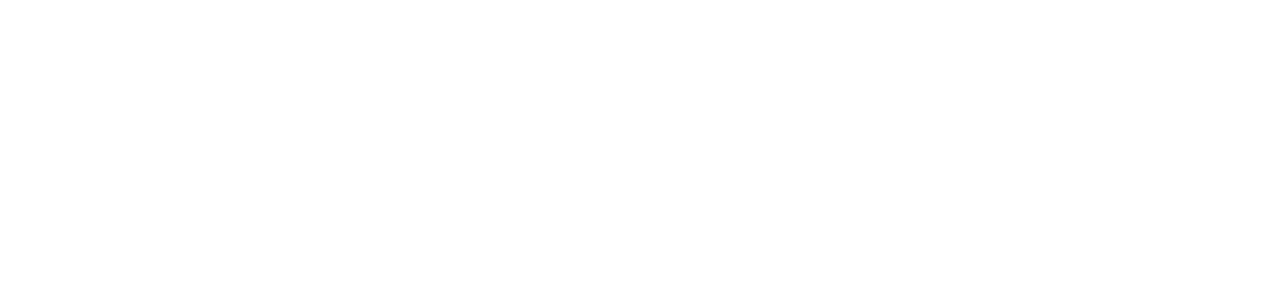
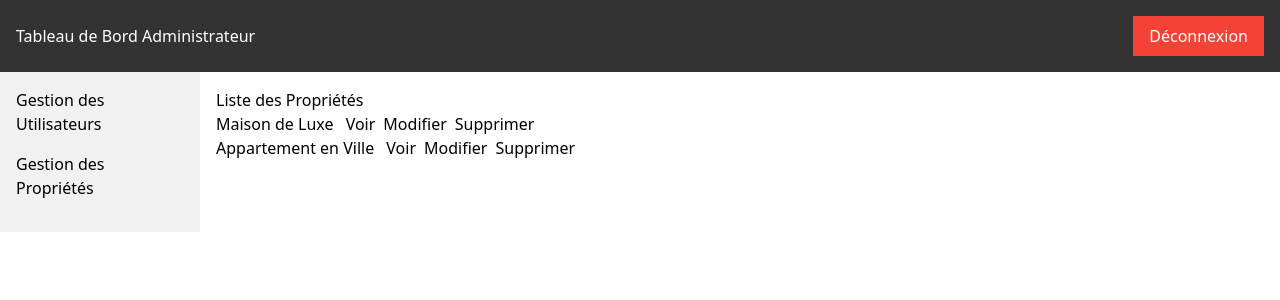
Before and after one commit to Algjosaphat/IMB, a Vue app: page /admin/properties in a window 1280 px wide. Before the commit this address had no page. Shown: the top 300 px of the page. Built offline with nearby package versions, Linux system fonts and the light colour scheme.

Commit message:
début admin

```diff
--- a/src/assets/services.json
+++ b/src/assets/services.json
@@ -5,7 +5,7 @@
         "description": "Chez HPR COOL SARL, nous vous accompagnons dans toutes les étapes de l'achat de propriétés, que ce soit pour une résidence principale ou un investissement immobilier. Nous vous offrons un large choix de maisons, appartements, et terrains disponibles.",
         "link": "/servicepresentation",
         "detail": "Nous analysons vos besoins et votre budget afin de vous proposer les meilleures options sur le marché. Notre équipe vous accompagne dans les démarches administratives, les négociations et la finalisation de l'achat. Nous travaillons en collaboration avec des experts pour évaluer la valeur réelle des biens, vous assurant un investissement sûr et rentable.",
-        "link2" : "/"
+        "link2" : "https://wa.me/+22998889860"
     },
     {
         "id": 2,
@@ -13,7 +13,7 @@
         "description": "Nous facilitons la vente de vos propriétés en vous apportant une expertise locale et en vous offrant une visibilité maximale auprès des acheteurs potentiels. Nos agents immobiliers sont là pour vous aider à obtenir le meilleur prix pour votre bien.",
         "link": "/servicepresentation",
         "detail": "Nous mettons en place des stratégies de marketing personnalisées pour attirer un maximum d'acheteurs. Notre expertise dans l'évaluation immobilière vous permet de positionner votre bien au prix juste, tout en maximisant sa valeur. Nous gérons également les visites, les négociations et les aspects légaux pour une transaction fluide.",
-        "link2" : "/"
+        "link2" : "https://wa.me/+22998889860"
     },
     {
         "id": 3,
@@ -21,7 +21,7 @@
         "description": "Laissez-nous gérer vos biens locatifs pour vous. Nous nous occupons de tout, de la recherche de locataires fiables à la gestion des paiements et de l'entretien de la propriété. Vous profitez d'un revenu locatif sans les tracas de la gestion quotidienne.",
         "link": "/servicepresentation",
         "detail": "Nous prenons en charge l'ensemble du processus locatif : recherche et sélection de locataires, rédaction de baux, gestion des loyers, et entretien régulier des biens. Nos services incluent également la résolution des litiges éventuels, la gestion des sinistres et la maintenance des équipements, vous garantissant une tranquillité d'esprit totale.",
-        "link2" : "/"
+        "link2" : "https://wa.me/+22998889860"
     },
     {
         "id": 4,
@@ -29,7 +29,7 @@
         "description": "Que vous souhaitiez construire votre maison de rêve ou rénover une propriété existante, HPR COOL SARL vous accompagne dans vos projets de construction et de rénovation avec des solutions sur mesure adaptées à vos besoins et à votre budget.",
         "link": "/servicepresentation",
         "detail": "Nous collaborons avec des architectes et entrepreneurs qualifiés pour réaliser vos projets, de la conception à la livraison. Que ce soit pour une nouvelle construction ou une rénovation, nous assurons le suivi complet des travaux, le respect des délais et des budgets, tout en garantissant un résultat de haute qualité.",
-        "link2" : "/"
+        "link2" : "https://wa.me/+22998889860"
     },
     {
         "id": 5,
@@ -37,7 +37,7 @@
         "description": "Nos experts supervisent vos chantiers de construction ou de rénovation afin de s'assurer que tout se déroule selon les plans et dans le respect des délais. Nous réalisons également des évaluations détaillées pour garantir la qualité du travail.",
         "link": "/servicepresentation",
         "detail": "Nous offrons un service de suivi rigoureux à chaque étape de votre projet de construction ou rénovation. Des contrôles réguliers sont effectués sur le site pour s'assurer que les normes de qualité et de sécurité sont respectées. Des rapports d'avancement détaillés vous sont fournis, vous permettant de suivre l'évolution du chantier en toute transparence.",
-        "link2" : "/"
+        "link2" : "https://wa.me/+22998889860"
     },
     {
         "id": 6,
@@ -45,6 +45,6 @@
         "description": "Protégez votre investissement immobilier grâce à nos services d'entretien. Que ce soit pour des réparations, du nettoyage ou des améliorations, nous nous assurons que votre propriété reste en parfait état tout au long de l'année.",
         "link": "/servicepresentation",
         "detail": "Notre équipe d'entretien intervient pour maintenir votre propriété en excellent état. Nous gérons les petites réparations, la maintenance préventive, ainsi que les interventions urgentes. Des services de nettoyage professionnel et des conseils pour l'amélioration de votre bien sont également inclus, pour vous offrir une propriété toujours valorisée.",
-        "link2" : "/"
+        "link2" : "https://wa.me/+22998889860"
     }
 ]
--- /dev/null
+++ b/src/components/Admin/Header.vue
@@ -0,0 +1,37 @@
+<!-- src/components/Admin/Header.vue -->
+<template>
+    <header class="admin-header">
+      <h1>Tableau de Bord Administrateur</h1>
+      <button @click="logout" class="logout-btn">Déconnexion</button>
+    </header>
+  </template>
+
+  <script>
+  export default {
+    methods: {
+      logout() {
+        // Logique de déconnexion
+        console.log("Déconnexion");
+        this.$router.push({ name: 'Loginpage' });
+      }
+    }
+  }
+  </script>
+
+  <style scoped>
+  .admin-header {
+    display: flex;
+    justify-content: space-between;
+    align-items: center;
+    padding: 1rem;
+    background-color: #333;
+    color: white;
+  }
+  .logout-btn {
+    background-color: #f44336;
+    color: white;
+    border: none;
+    padding: 0.5rem 1rem;
+    cursor: pointer;
+  }
+  </style>
--- /dev/null
+++ b/src/components/Admin/PropertyList.vue
@@ -0,0 +1,49 @@
+<!-- src/components/Admin/PropertyList.vue -->
+<template>
+    <div class="property-list">
+      <h2>Liste des Propriétés</h2>
+      <ul>
+        <li v-for="property in properties" :key="property.id">
+          {{ property.title }}
+          <button @click="viewProperty(property.id)">Voir</button>
+          <button @click="editProperty(property.id)">Modifier</button>
+          <button @click="deleteProperty(property.id)">Supprimer</button>
+        </li>
+      </ul>
+    </div>
+  </template>
+
+  <script>
+  export default {
+    data() {
+      return {
+        properties: [
+          { id: 1, title: 'Maison de Luxe' },
+          { id: 2, title: 'Appartement en Ville' },
+          // Autres propriétés fictives pour l'exemple
+        ]
+      };
+    },
+    methods: {
+      viewProperty(id) {
+        console.log("Voir propriété", id);
+      },
+      editProperty(id) {
+        console.log("Modifier propriété", id);
+      },
+      deleteProperty(id) {
+        console.log("Supprimer propriété", id);
+        this.properties = this.properties.filter(property => property.id !== id);
+      }
+    }
+  }
+  </script>
+
+  <style scoped>
+  .property-list {
+    padding: 1rem;
+  }
+  button {
+    margin-left: 0.5rem;
+  }
+  </style>
--- /dev/null
+++ b/src/components/Admin/Sidebar.vue
@@ -0,0 +1,26 @@
+<!-- src/components/Admin/Sidebar.vue -->
+<template>
+    <aside class="sidebar">
+      <nav>
+        <ul>
+          <li><router-link to="/admin/users">Gestion des Utilisateurs</router-link></li>
+          <li><router-link to="/admin/properties">Gestion des Propriétés</router-link></li>
+        </ul>
+      </nav>
+    </aside>
+  </template>
+
+  <style scoped>
+  .sidebar {
+    width: 200px;
+    background-color: #f1f1f1;
+    padding: 1rem;
+  }
+  .sidebar ul {
+    list-style-type: none;
+    padding: 0;
+  }
+  .sidebar ul li {
+    margin-bottom: 1rem;
+  }
+  </style>
--- /dev/null
+++ b/src/components/Admin/UserList.vue
@@ -0,0 +1,49 @@
+<!-- src/components/Admin/UserList.vue -->
+<template>
+    <div class="user-list">
+      <h2>Liste des Utilisateurs</h2>
+      <ul>
+        <li v-for="user in users" :key="user.id">
+          {{ user.name }} - {{ user.email }}
+          <button @click="viewUser(user.id)">Voir</button>
+          <button @click="editUser(user.id)">Modifier</button>
+          <button @click="deleteUser(user.id)">Supprimer</button>
+        </li>
+      </ul>
+    </div>
+  </template>
+
+  <script>
+  export default {
+    data() {
+      return {
+        users: [
+          { id: 1, name: 'John Doe', email: 'john@example.com' },
+          { id: 2, name: 'Jane Smith', email: 'jane@example.com' },
+          // Autres utilisateurs fictifs pour l'exemple
+        ]
+      };
+    },
+    methods: {
+      viewUser(id) {
+        console.log("Voir utilisateur", id);
+      },
+      editUser(id) {
+        console.log("Modifier utilisateur", id);
+      },
+      deleteUser(id) {
+        console.log("Supprimer utilisateur", id);
+        this.users = this.users.filter(user => user.id !== id);
+      }
+    }
+  }
+  </script>
+
+  <style scoped>
+  .user-list {
+    padding: 1rem;
+  }
+  button {
+    margin-left: 0.5rem;
+  }
+  </style>
--- a/src/components/Helper/Header.vue
+++ b/src/components/Helper/Header.vue
@@ -41,6 +41,7 @@
           <div v-show="dropdownOpen" class="absolute right-0 mt-2 w-48 bg-white rounded-md shadow-lg py-2 z-20">
             <router-link to="/profil" class="block px-4 py-2 text-gray-700 hover:bg-gray-100">Profil</router-link>
             <router-link to="/notifications" class="block px-4 py-2 text-gray-700 hover:bg-gray-100">Notifications</router-link>
+            <router-link to="/admin" class="block px-4 py-2 text-gray-700 hover:bg-gray-100">Admin</router-link>
             <button @click="logout" to="/" class="block w-full text-left px-4 py-2 text-gray-700 hover:bg-gray-100">
               Déconnexion
               <router-link to="/"></router-link>
--- /dev/null
+++ b/src/components/views/AdminDashboard.vue
@@ -0,0 +1,31 @@
+<template>
+    <div class="admin-dashboard">
+      <AdminHeader />
+      <div class="admin-main">
+        <AdminSidebar />
+        <router-view />
+      </div>
+    </div>
+  </template>
+
+  <script>
+  import AdminHeader from '../Admin/Header.vue';
+  import AdminSidebar from '../Admin/Sidebar.vue';
+
+  export default {
+    components: {
+      AdminHeader,
+      AdminSidebar,
+    },
+  };
+  </script>
+
+  <style scoped>
+  .admin-dashboard {
+    display: flex;
+    flex-direction: column;
+  }
+  .admin-main {
+    display: flex;
+  }
+  </style>
--- a/src/router/index.js
+++ b/src/router/index.js
@@ -15,6 +15,11 @@
 import Servicepresentation from '../components/presentation/Servicepresentation.vue';
 // import Propertiespresentation from '../components/presentation/Propertiespresentation.vue';
 import PropertyDetail from '../components/presentation/Propertiespresentation.vue';
+
+// Côté admin
+import AdminDashboard from '../components/views/AdminDashboard.vue';
+import UserList from '../components/Admin/UserList.vue';
+import PropertyList from '../components/Admin/PropertyList.vue';
 
 
 const routes = [
@@ -89,6 +94,22 @@
     component: PropertyDetail,
     props: true
   },
+  // Côté admin,
+  // {
+  //   path: '/admin',
+  //   name: 'AdminDashboard',
+  //   component: AdminDashboard,
+  //   meta: { requiresAuth: true },
+  // },
+  {
+    path: '/admin',
+    component: AdminDashboard,
+    children: [
+        { path: 'users', component: UserList },
+        { path: 'properties', component: PropertyList },
+    ],
+    meta: { requiresAuth: true },
+  },
 
 ];
 
@@ -97,4 +118,14 @@
   routes
 });
 
+// Ajouter une vérification pour restreindre l'accès aux routes admin
+// router.beforeEach((to, from, next) => {
+//   const isAuthenticated = /* insérer la logique d'authentification ici */;
+//   if (to.matched.some(record => record.meta.requiresAuth) && !isAuthenticated) {
+//       next({ name: 'Loginpage' }); // Redirige vers la page de connexion
+//   } else {
+//       next();
+//   }
+// });
+
 export default router;
```
